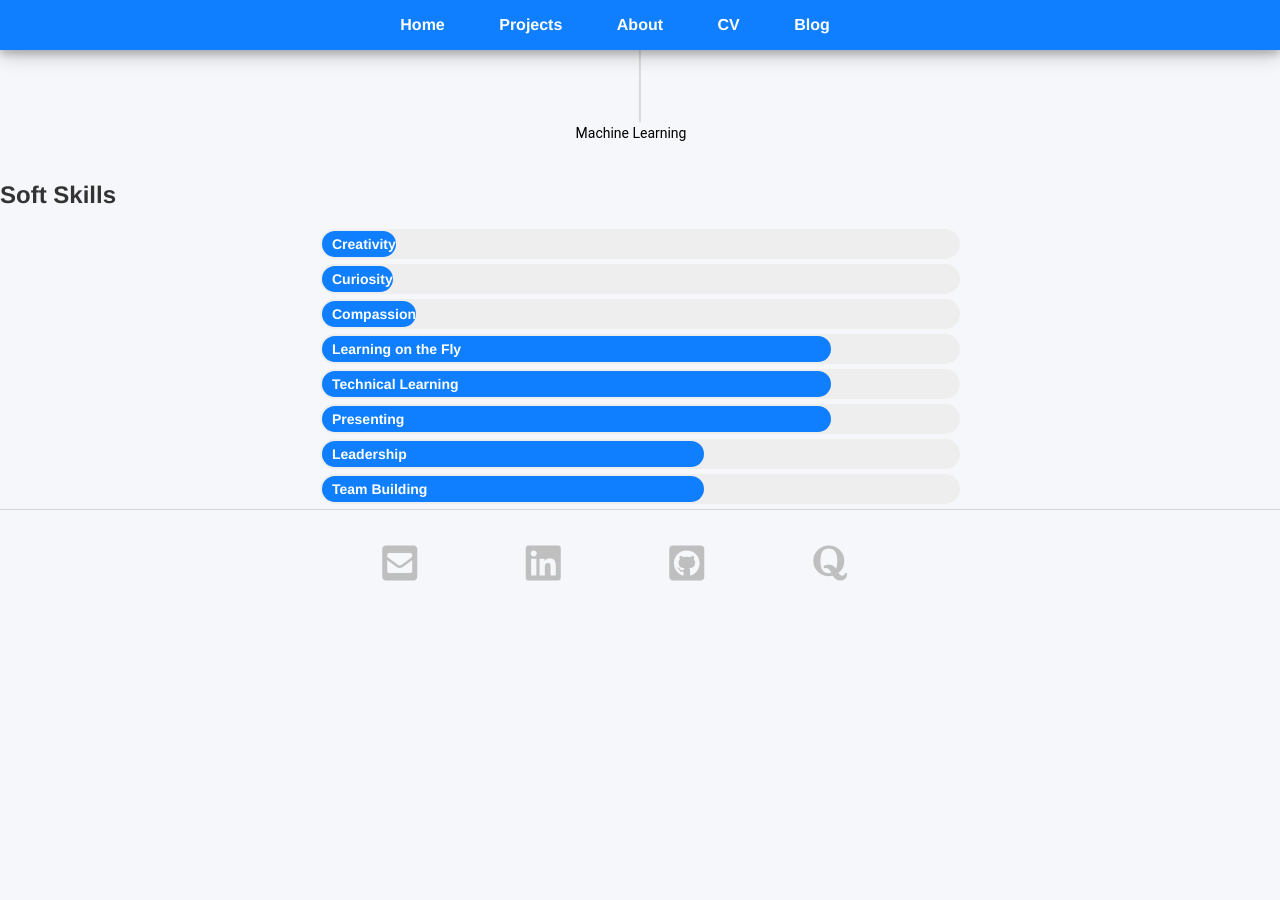
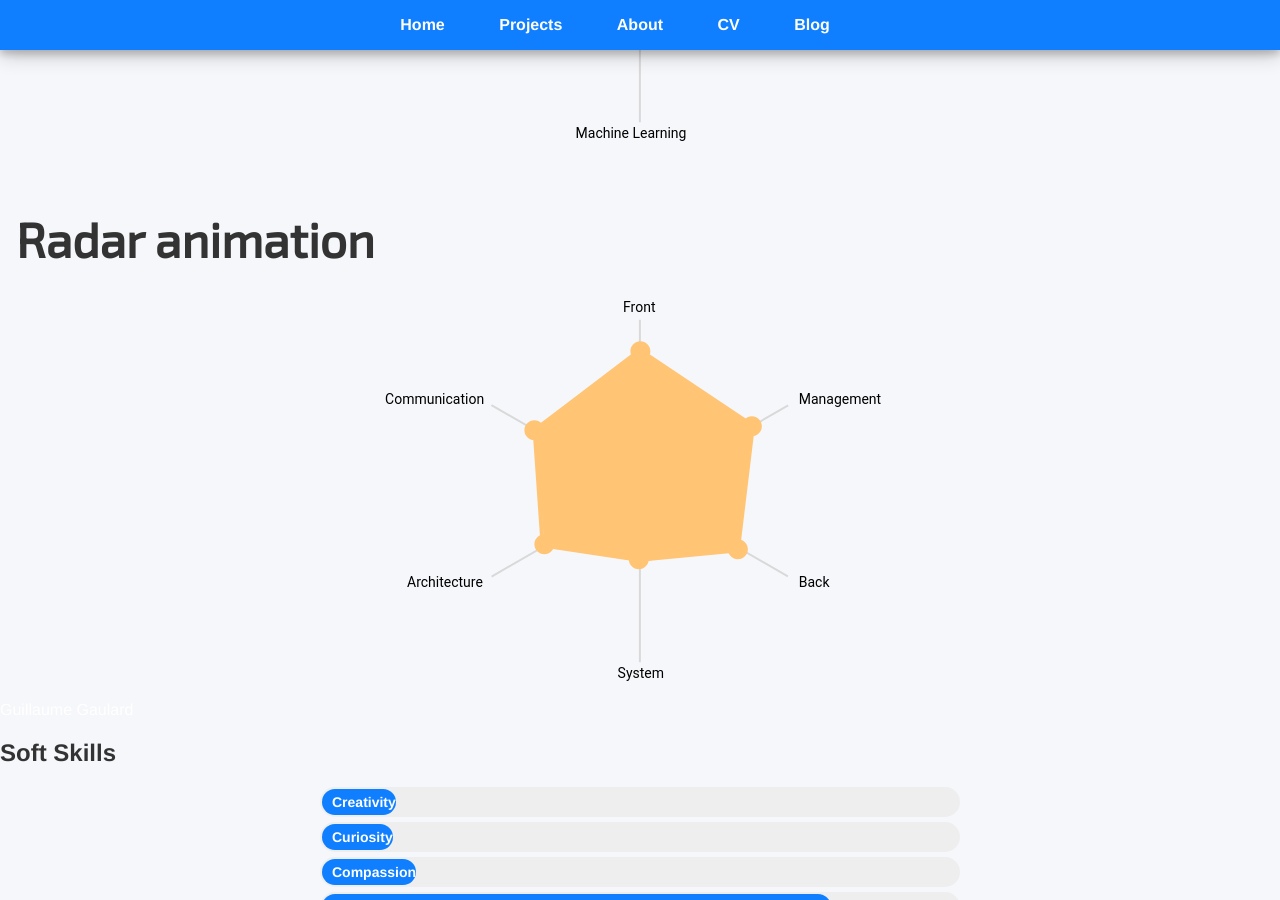
Before and after one commit to mayabenowitz/mayabenowitz.github.io, a Jekyll site: the page built from index.html, in a window 1280 px wide and 900 px high, scrolled down 1886 px. Built offline with Jekyll 4.4.1, drawn with Linux system fonts in a browser that asks for light colours; nearby versions of some CDN libraries; before the commit the page ends 2552 px from its top, so only the background shows below that; some of the changed lines change nothing that is shown.

Commit message:
Update index.html

```diff
--- a/index.html
+++ b/index.html
@@ -86,6 +86,45 @@
     </div>
 </div>
 
+<div class="frame">
+  <div class="content">
+    <h1>Radar animation</h1>
+
+    <svg version="1.0" id="radar" xmlns="http://www.w3.org/2000/svg" xmlns:xlink="http://www.w3.org/1999/xlink" x="0px" y="0px"
+       width="509.426px" height="381.718px" viewBox="0 0 509.426 381.718" enable-background="new 0 0 509.426 381.718"
+       xml:space="preserve">
+        <polygon id="back" fill-rule="evenodd" clip-rule="evenodd" fill="#D9D9D9" points="403.4,106.209 402.4,104.477 255.593,189.236
+          255.593,19.718 253.593,19.718 253.593,189.13 106.592,104.218 105.593,105.951 252.685,190.915 105.786,275.727 106.786,277.459
+          253.593,192.7 253.593,362.218 255.593,362.218 255.593,192.595 402.093,277.218 403.093,275.486 256.684,190.916 		"/>
+      <path id="dots" fill-rule="evenodd" clip-rule="evenodd" fill="#FFC575" d="M366.593,116.218c-5.523,0-10,4.477-10,10
+          c0,5.523,4.477,10,10,10s10-4.477,10-10C376.593,120.695,372.116,116.218,366.593,116.218z M352.593,239.274
+          c-5.523,0-10,4.477-10,10c0,5.523,4.477,10,10,10s10-4.477,10-10C362.593,243.751,358.116,239.274,352.593,239.274z
+           M253.482,249.274c-5.523,0-10,4.477-10,10s4.477,10,10,10c5.523,0,10-4.477,10-10S259.005,249.274,253.482,249.274z
+           M159.093,234.274c-5.523,0-10,4.477-10,10c0,5.523,4.477,10,10,10s10-4.477,10-10
+          C169.093,238.751,164.616,234.274,159.093,234.274z M159.093,130.218c0-5.523-4.477-10-10-10s-10,4.477-10,10
+          c0,5.523,4.477,10,10,10S159.093,135.741,159.093,130.218z M255.093,41.218c-5.523,0-10,4.477-10,10c0,5.523,4.477,10,10,10
+          s10-4.477,10-10C265.093,45.695,260.616,41.218,255.093,41.218z"/>
+        <polygon id="mask" fill-rule="evenodd" clip-rule="evenodd" fill="#FFC575" points="254.593,50.718 149.593,129.718 159.25,244.128
+          253.593,261.718 352.593,248.7 367.093,125.718 		"/>
+          <polygon id="mask2" fill-rule="evenodd" clip-rule="evenodd" fill="#FFC575" points="254.593,50.718 149.593,129.718 159.25,244.128
+          253.593,261.718 352.593,248.7 367.093,125.718 		"/>
+        <path id="lines" fill-rule="evenodd" clip-rule="evenodd" fill="#FFC575" d="M161.159,248.058l91.271,13.776l0.597-3.955l-91.271-13.776
+          L161.159,248.058z M256.854,257.649l0.389,3.981l91.61-8.948l-0.389-3.981L256.854,257.649z M365.511,126.74l-14.307,118.476
+          l3.971,0.48l14.307-118.476L365.511,126.74z M367.204,123.055l-111.5-74.5l-1.111,1.663l-1.21-1.593l-106,80.5l2.298,3.026
+          l-2.246,0.157l7.825,112.098l3.99-0.279l-7.825-112.098l-1.38,0.096l104.621-79.453l110.315,73.708L367.204,123.055z"/>
+    <g id="texts">
+      <text transform="matrix(1 0 0 1 237.7392 11.7183)">Front</text>
+      <text transform="matrix(1 0 0 1 232.3003 378.2183)">System</text>
+      <text transform="matrix(1 0 0 1 413.4819 104.2184)">Management</text>
+      <text transform="matrix(1 0 0 1 -0.21 104.2184)">Communication</text>
+      <text transform="matrix(1 0 0 1 21.77 287.4594)">Architecture</text>
+      <text transform="matrix(1 0 0 1 413.4824 287.2184)">Back</text>
+    </g>
+    </svg>
+  </div>
+  <div class="author"><a href="https://ggaulard.github.io">Guillaume Gaulard <i class="fa fa-external-link"></i></a></div>
+</div>
+
     <!-- skill bar -->
 
     <h2>Soft Skills</h2>
```
